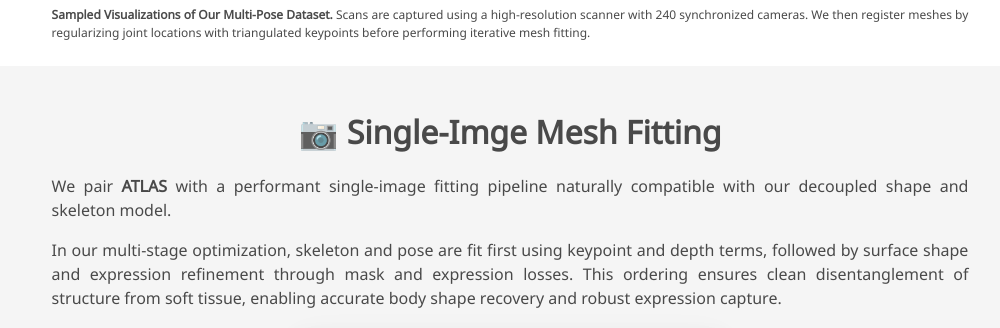
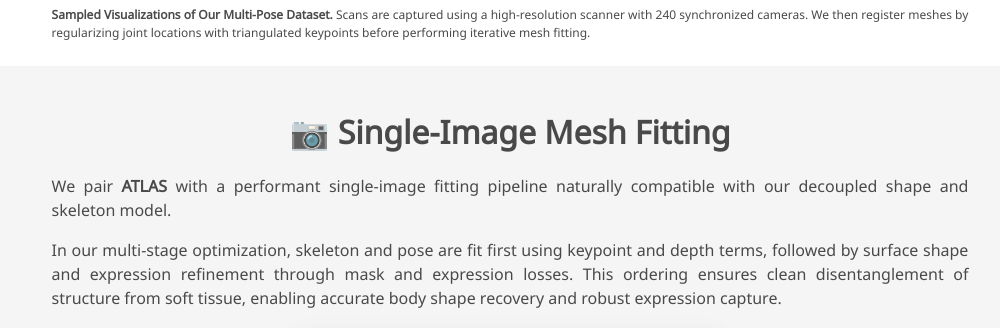
Before and after one commit to jindapark/jindapark.github.io, a plain HTML site: page projects/atlas/index.html in a window 1280 px wide. Shown: the part 5434-5762 px from the top of the page, without its empty margins (130-1130 px from the left). Drawn offline with nearby package versions, Linux system fonts and the light colour scheme; some icons are missing; a web font is replaced by a local one.

Commit message:
fix: typo in ATLAS project

```diff
--- a/projects/atlas/index.html
+++ b/projects/atlas/index.html
@@ -453,7 +453,7 @@
       <div class="columns is-centered has-text-centered">
         <div class="column is-four-fifths">
           <br>
-          <h2 class="title is-3">📷 Single-Imge Mesh Fitting</h2>
+          <h2 class="title is-3">📷 Single-Image Mesh Fitting</h2>
           <div class="content has-text-justified">
             <p>
               We pair <b>ATLAS</b> with a performant single-image fitting pipeline naturally compatible with our decoupled shape and skeleton model.
```
